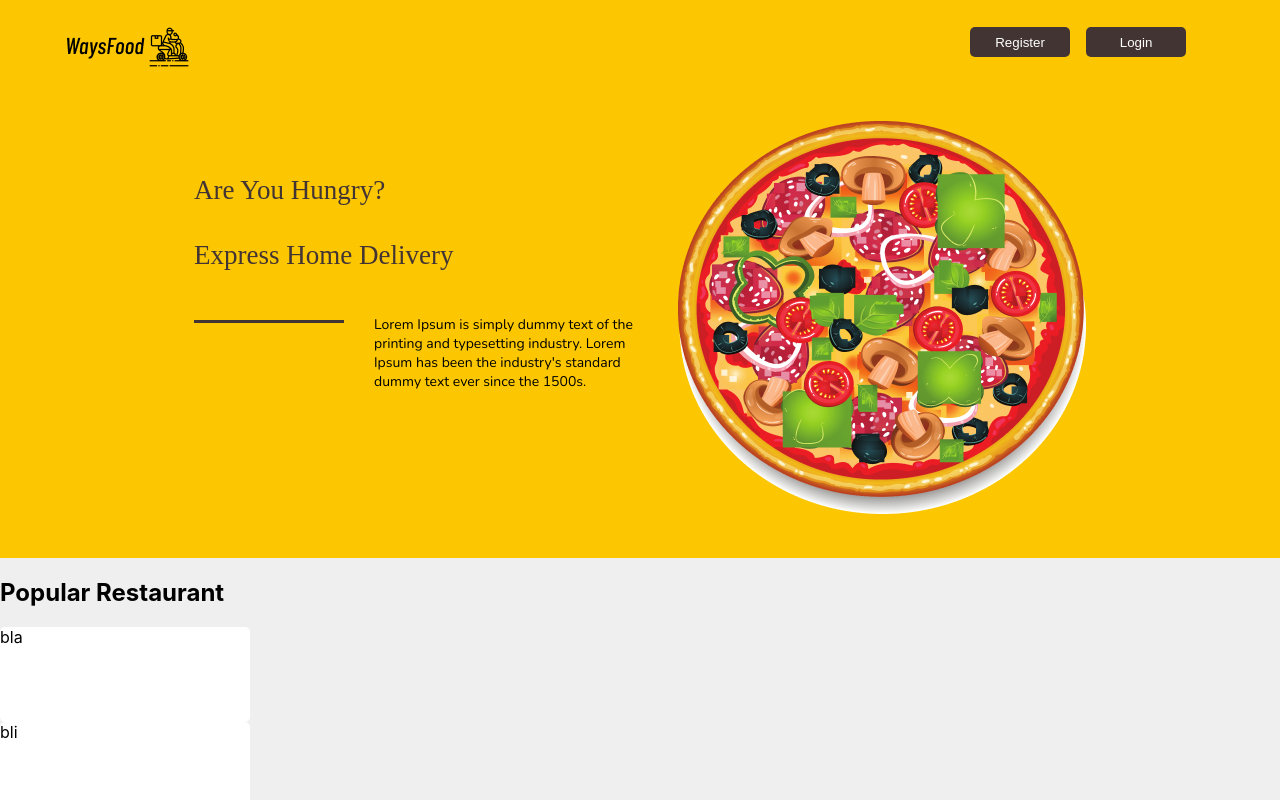
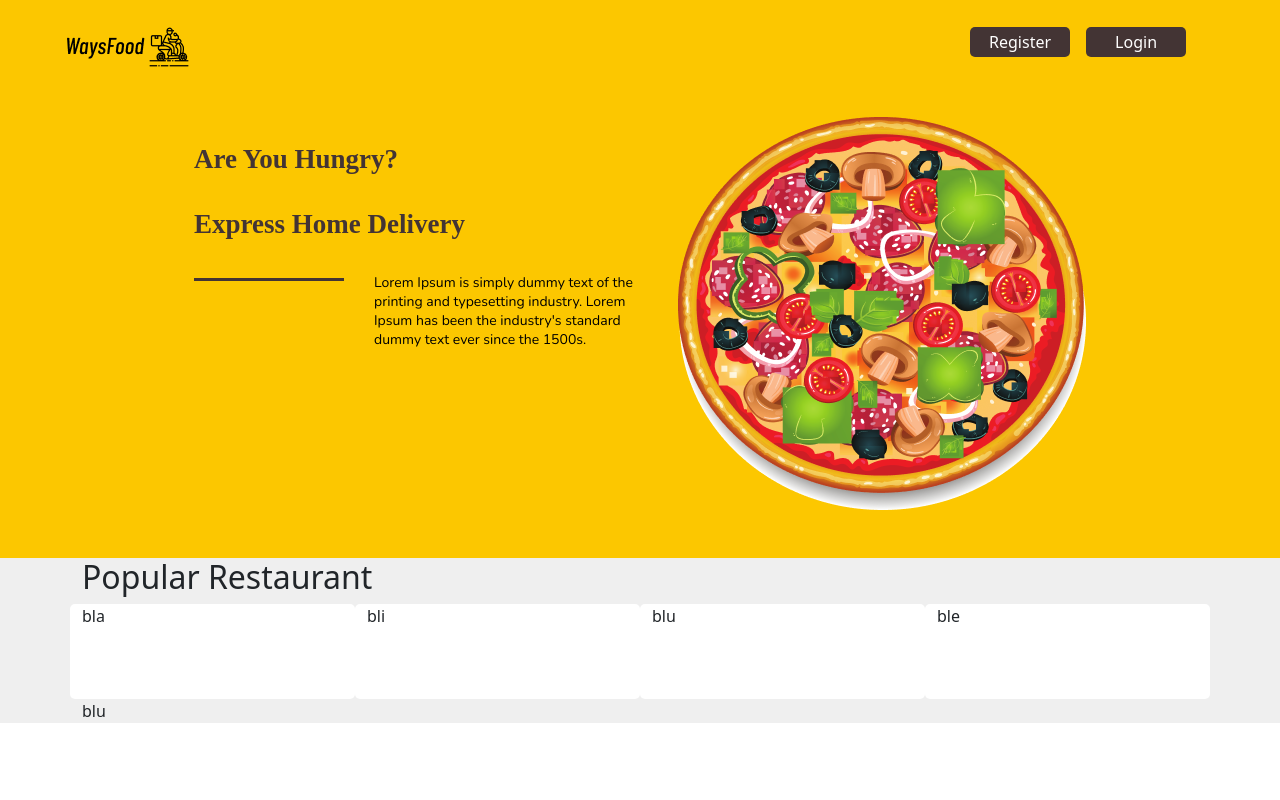
Before and after one commit to rizaruved/waysfood, a React (Create React App) app: page / in a window 1280 px wide. Shown: the top 800 px of the page. Built offline with nearby package versions, Linux system fonts and the light colour scheme; a web font is replaced by a local one.

Commit message:
/ ‘src/App.css’ / ‘src/pages/Home.jsx’

```diff
--- a/src/App.css
+++ b/src/App.css
@@ -40,7 +40,7 @@
 .headerText {
   font-family: Abhaya Libre ExtraBold, serif;
   font-style: normal;
-
+  font-weight: 800;
   font-size: 27px;
   line-height: 65px;
   color: #433434;
--- a/src/pages/Home.jsx
+++ b/src/pages/Home.jsx
@@ -1,6 +1,6 @@
 import logo from '../assets/png/waysfood.png';
 import pizza from '../assets/png/pizza-icon.png';
-// import 'bootstrap/dist/css/bootstrap.min.css';
+import 'bootstrap/dist/css/bootstrap.min.css';
 
 function Home() {
     return (
```
